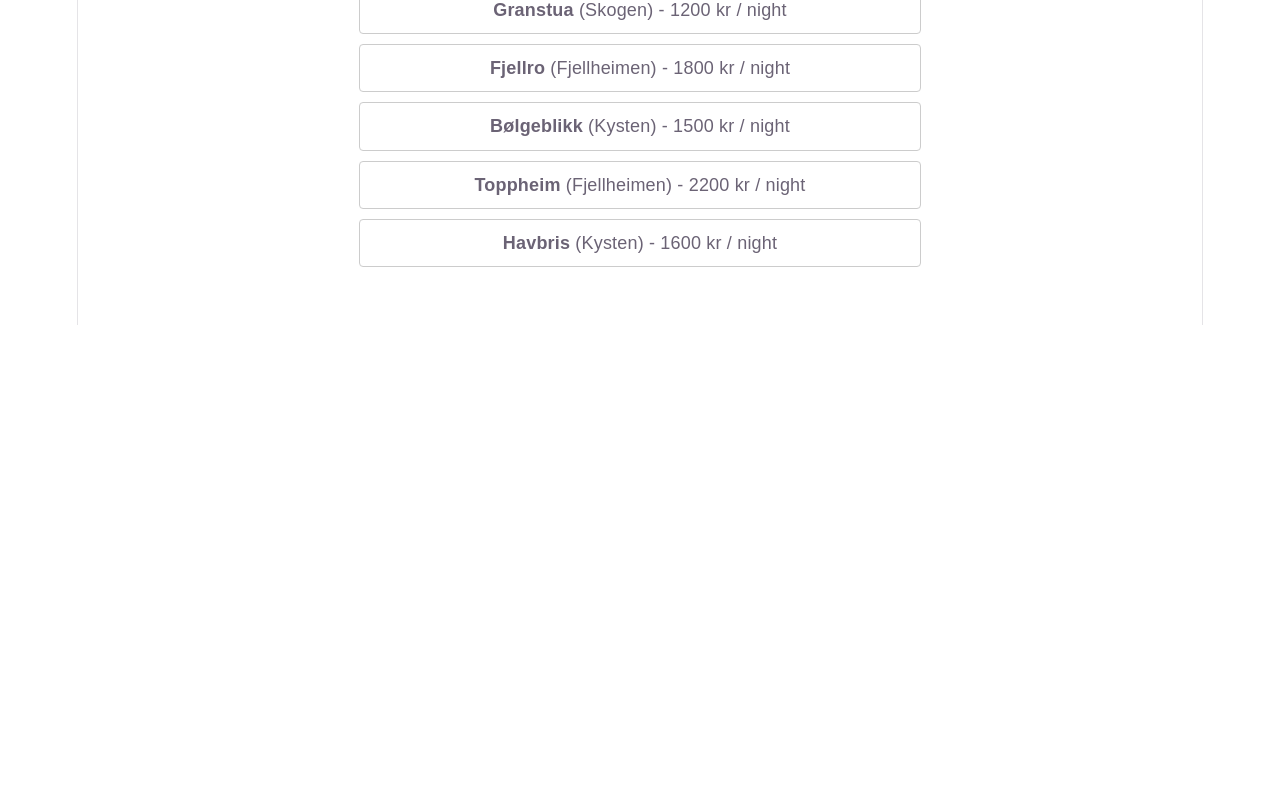
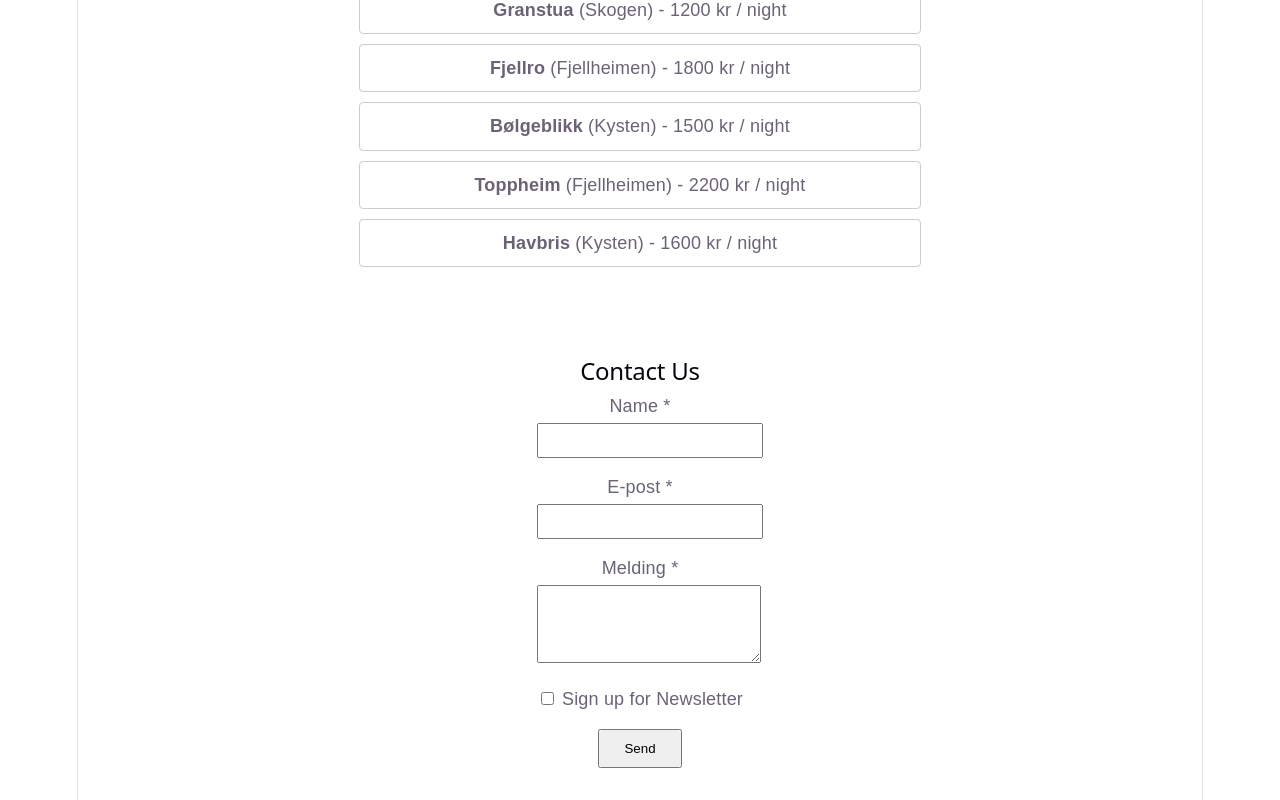
Before and after one commit to Anne-Zwift/typeScript-vite-react, a React (Vite) app: page / in a window 1280 px wide. Shown: the part 1935-2735 px from the top of the page. Before the commit the page ends 2260 px from the top, so only its background shows below. Built offline with nearby package versions, Linux system fonts and the light colour scheme.

Commit message:
feat: add contact form with controlled inputs and client validation

```diff
--- a/src/App.tsx
+++ b/src/App.tsx
@@ -1,5 +1,6 @@
 import './App.css';
 import { CabinList } from './components/CabinList';
+import { ContactForm } from './components/ContactForm';
 import { FylkeDisplay } from './components/FylkeDisplay';
 import { Greeting } from './components/Greeting';
 import { Section } from './components/layout/Section';
@@ -57,6 +58,7 @@ function App() {
           </main>
         </div>
       </ApiConfigProvider>
+      <ContactForm />
     </>
   );
 }
--- /dev/null
+++ b/src/components/ContactForm.tsx
@@ -0,0 +1,164 @@
+import { useState } from 'react';
+import type { ContactFormData } from '../types/contact';
+
+export function ContactForm() {
+  // Controlled local state for each form field
+  const [name, setName] = useState<string>('');
+  const [email, setEmail] = useState<string>('');
+  const [message, setMessage] = useState<string>('');
+  const [newsletterOptIn, setNewsletterOptIn] = useState<boolean>(false);
+  // user status messages
+  const [successMessage, setSuccessMessage] = useState<string | null>(null);
+  const [validationError, setValidationError] = useState<string | null>(null);
+
+  // Typed onChange handler for text/email inputs
+  const handleTextChange =
+    (setter: React.Dispatch<React.SetStateAction<string>>) =>
+    (e: React.ChangeEvent<HTMLInputElement>) => {
+      setter(e.target.value);
+    };
+
+  // Typed onChange handler for textarea
+  const handleTextAreaChange = (e: React.ChangeEvent<HTMLTextAreaElement>) => {
+    setMessage(e.target.value);
+  };
+
+  // Typed onChange handler for checkbox
+  const handleCheckboxChange = (e: React.ChangeEvent<HTMLInputElement>) => {
+    setNewsletterOptIn(e.target.checked);
+  };
+
+  // Typed onSubmit handler for the form
+  const handleSubmit = (e: React.SubmitEvent<HTMLFormElement>) => {
+    e.preventDefault();
+    setSuccessMessage(null);
+    setValidationError(null);
+
+    // Validate required fields are not empty
+    if (!name.trim() || !email.trim() || !message.trim()) {
+      setValidationError('Please fill in all required fields.');
+      return;
+    }
+
+    // Basic email format validation
+    if (!email.includes('@')) {
+      setValidationError('Please use @ valid email');
+      return;
+    }
+
+    // Construct the typed form data object
+    const formData: ContactFormData = {
+      name: name.trim(),
+      email: email.trim(),
+      message: message.trim(),
+      newsletterOptIn,
+    };
+
+    console.log('Form submitted:', formData);
+    setSuccessMessage('Thank you for your submission!');
+
+    // Reset form after successful submission
+    setName('');
+    setEmail('');
+    setMessage('');
+    setNewsletterOptIn(false);
+  };
+
+  return (
+    <>
+      <form
+        onSubmit={handleSubmit}
+        style={{
+          maxWidth: '480px',
+          margin: '32px auto',
+          fontFamily: 'sans-serif',
+        }}>
+        <h2>Contact Us</h2>
+
+        {/* Success message */}
+        {successMessage && (
+          <p
+            style={{
+              color: 'green',
+              background: '#e6ffe6',
+              padding: '8px',
+              borderRadius: '4px',
+            }}>
+            {successMessage}
+          </p>
+        )}
+
+        {/* Validation error */}
+        {validationError && (
+          <p
+            style={{
+              color: 'red',
+              background: '#ffe6e6',
+              padding: '8px',
+              borderRadius: '4px',
+            }}>
+            {validationError}
+          </p>
+        )}
+
+        {/* Name field */}
+        <div style={{ marginBottom: '16px' }}>
+          <label htmlFor='name'>Name *</label>
+          <br />
+          <input
+            id='name'
+            type='text'
+            value={name}
+            onChange={handleTextChange(setName)}
+            style={{ width: '100%', padding: '8px', marginTop: '4px' }}
+          />
+        </div>
+
+        {/* Email field */}
+        <div style={{ marginBottom: '16px' }}>
+          <label htmlFor='email'>E-post *</label>
+          <br />
+          <input
+            id='email'
+            type='email'
+            value={email}
+            onChange={handleTextChange(setEmail)}
+            style={{ width: '100%', padding: '8px', marginTop: '4px' }}
+          />
+        </div>
+
+        {/* Message field */}
+        <div style={{ marginBottom: '16px' }}>
+          <label htmlFor='message'>Melding *</label>
+          <br />
+          <textarea
+            id='message'
+            value={message}
+            onChange={handleTextAreaChange}
+            rows={4}
+            style={{ width: '100%', padding: '8px', marginTop: '4px' }}
+          />
+        </div>
+
+        {/* Newsletter opt-in checkbox */}
+        <div style={{ marginBottom: '16px' }}>
+          <label>
+            <input
+              type='checkbox'
+              checked={newsletterOptIn}
+              onChange={handleCheckboxChange}
+              style={{ marginRight: '8px' }}
+            />
+            Sign up for Newsletter
+          </label>
+        </div>
+
+        <button
+          type='submit'
+          style={{ padding: '10px 24px', cursor: 'pointer' }}>
+          Send
+        </button>
+      </form>
+    </>
+  );
+}
```
